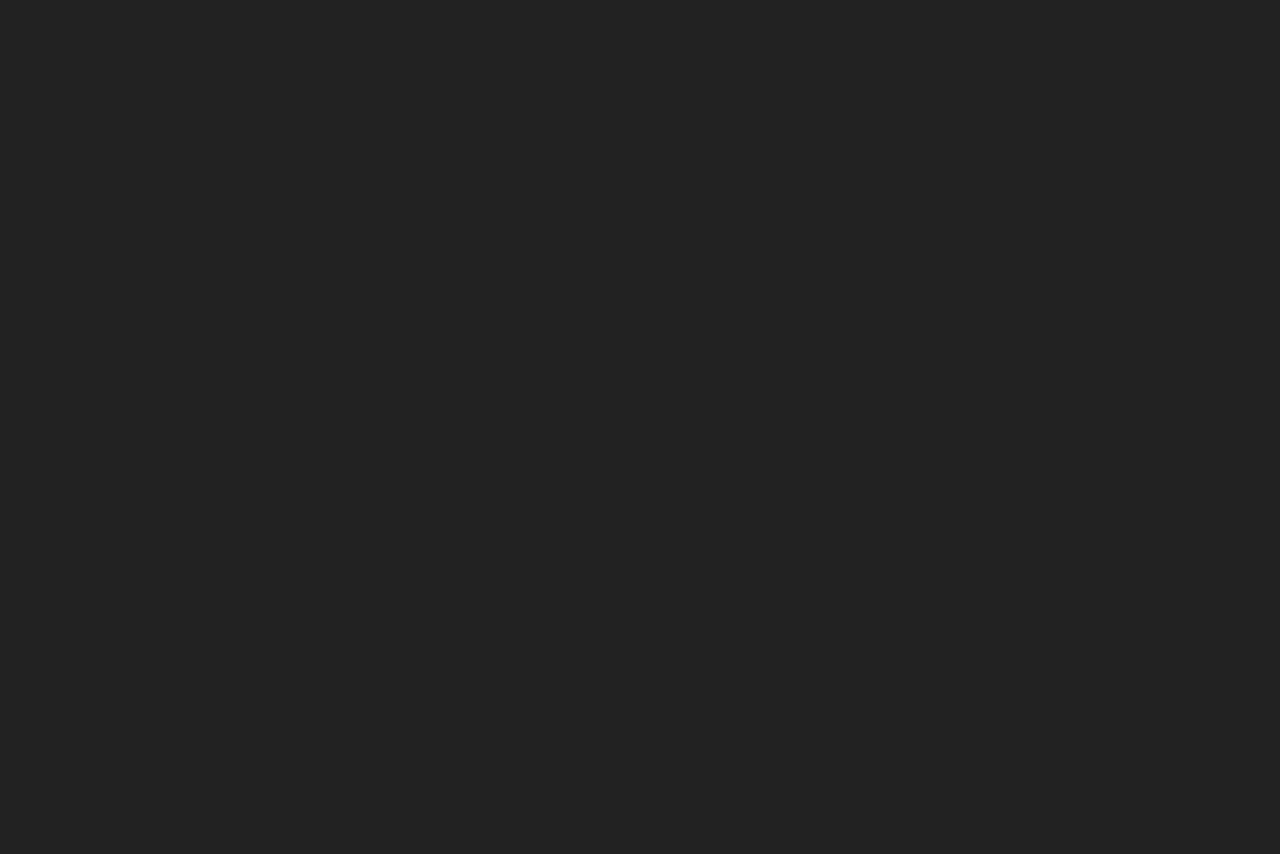
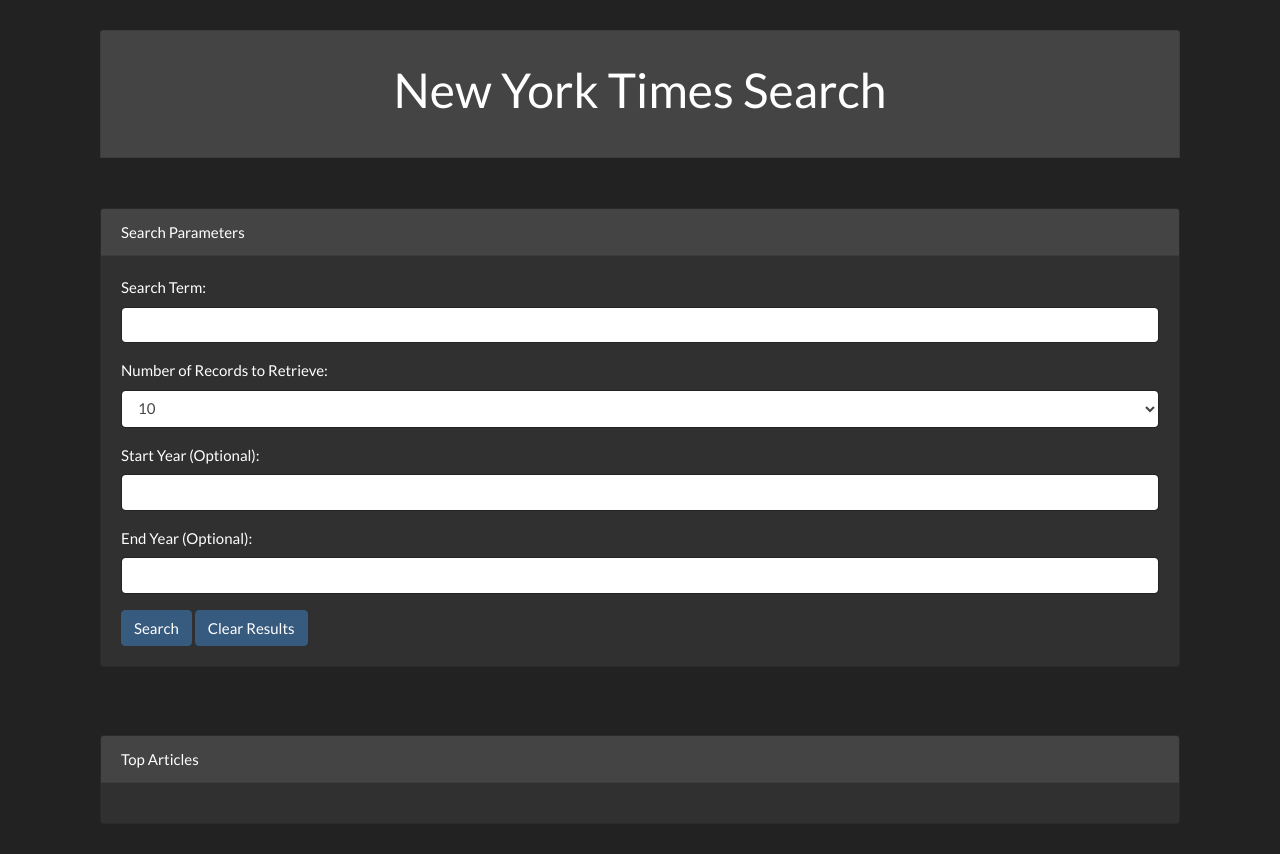
Before and after one commit to mariastenquist/nyt_search_engine, a plain HTML site: page index.html in a window 1280 px wide. Before the commit the page ends 800 px from the top, so only its background shows below. Drawn offline with nearby package versions, Linux system fonts and the light colour scheme.

Commit message:
css and html

```diff
--- a/assets/css/style.css
+++ b/assets/css/style.css
@@ -0,0 +1,18 @@
+.NYC{
+	font-size:50px;
+	text-align: center;
+}
+
+body{
+
+}
+
+.container{
+	padding:30px;
+}
+
+#newyork{
+	text-align: center;
+	margin-bottom: 50px;
+	padding:30px;
+}
--- a/index.html
+++ b/index.html
@@ -14,9 +14,56 @@
 </head>
 
 <body>
+    <div class="container">
 
+    <div class="card card-header" id="newyork">
+      <h1 class="nyc">New York Times Search</h1>
+    </div>
 
+  <div class="card">
+    <div class="card-header">
+      Search Parameters
+    </div>
+    <div class="card-body">
+         <form>
+        <div class="form-group">
+          <label for="inputAddress2">Search Term:</label>
+          <input type="text" class="form-control" id="search">
+        </div>
+        <div class="form-group">
+          <label for="inputAddress">Number of Records to Retrieve:</label>
+          <select class="form-control" id="resultNumber">
+                <option>10</option>
+                <option>20</option>
+                <option>30</option>
+                <option>40</option>
+                <option>50</option>
+           </select>
+        </div>
+        <div class="form-group">
+          <label for="inputAddress2">Start Year (Optional):</label>
+          <input type="text" class="form-control" id="startYear">
+        </div>
+       <div class="form-group">
+          <label for="inputAddress2">End Year (Optional):</label>
+          <input type="text" class="form-control" id="endYear">
+        </div>
 
+        <button type="submit" class="btn btn-primary" id="seacrhButton">Search</button>
+        <button type="submit" class="btn btn-primary" id="clearButton">Clear Results</button>
+      </form>
+    </div>
+  </div>
+  <br><br><br>
+  <div class="card">
+    <div class="card-header">
+      Top Articles
+    </div>
+    <div class="card-body" id="results">
+
+    </div>
+  </div>
+</div>
 
     <script src="https://ajax.googleapis.com/ajax/libs/jquery/3.1.0/jquery.min.js"></script>
     <script src="assets/javascript/script.js" type="text/javascript"></script>
```
